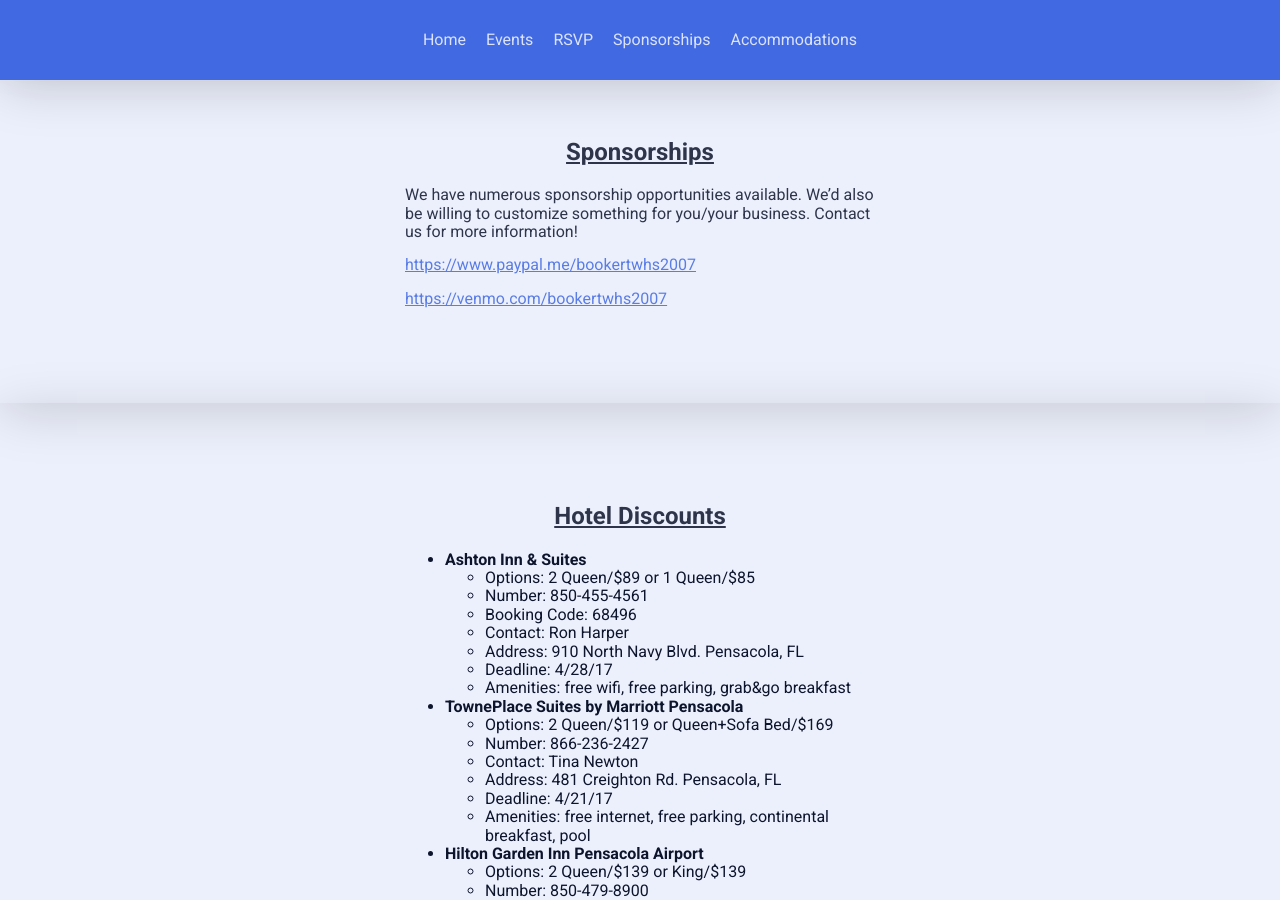
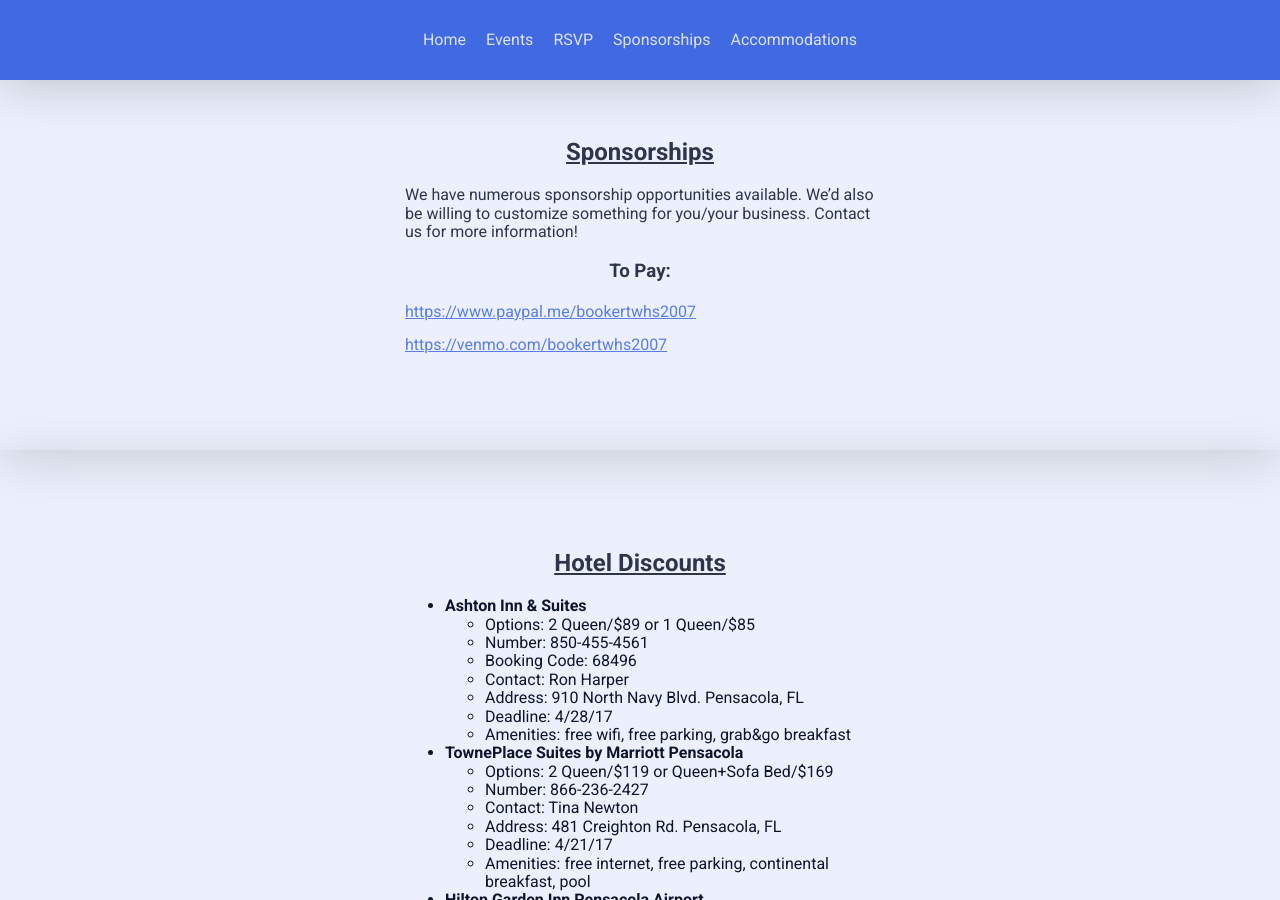
Before and after one commit to bookertwhs2007/bookertwhs, a Jekyll site: the page built from index.html, in a window 1280 px wide and 900 px high, scrolled down 2375 px. Built offline with Jekyll 4.4.1, drawn with Linux system fonts in a browser that asks for light colours; nearby versions of some CDN libraries.

Commit message:
Updated Sponsorships

```diff
--- a/_sections/sponsorships.markdown
+++ b/_sections/sponsorships.markdown
@@ -9,6 +9,7 @@
 
 We have numerous sponsorship opportunities available. We'd also be willing to customize something for you/your business. Contact us for more information!
 
+### To Pay:
 [https://www.paypal.me/bookertwhs2007](https://www.paypal.me/bookertwhs2007)
 
 [https://venmo.com/bookertwhs2007](https://venmo.com/bookertwhs2007)
```
